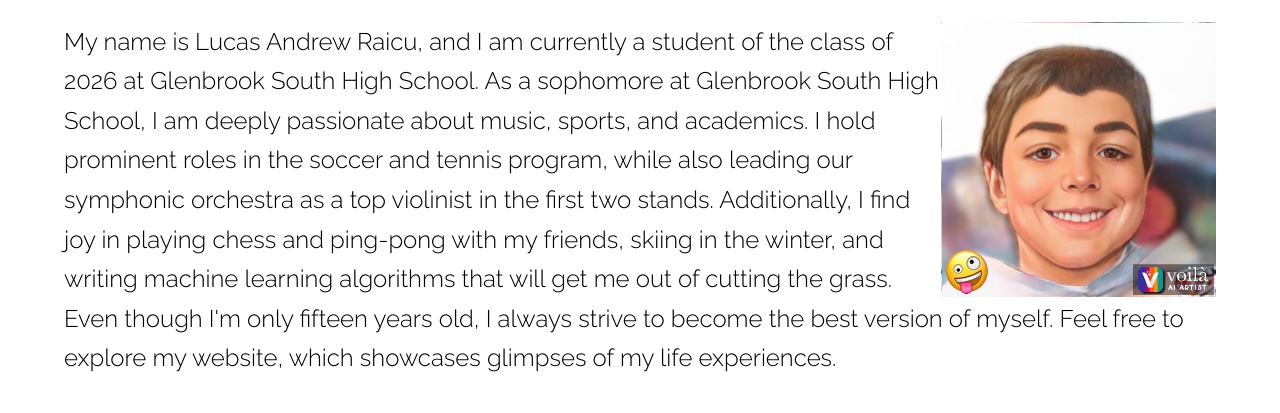
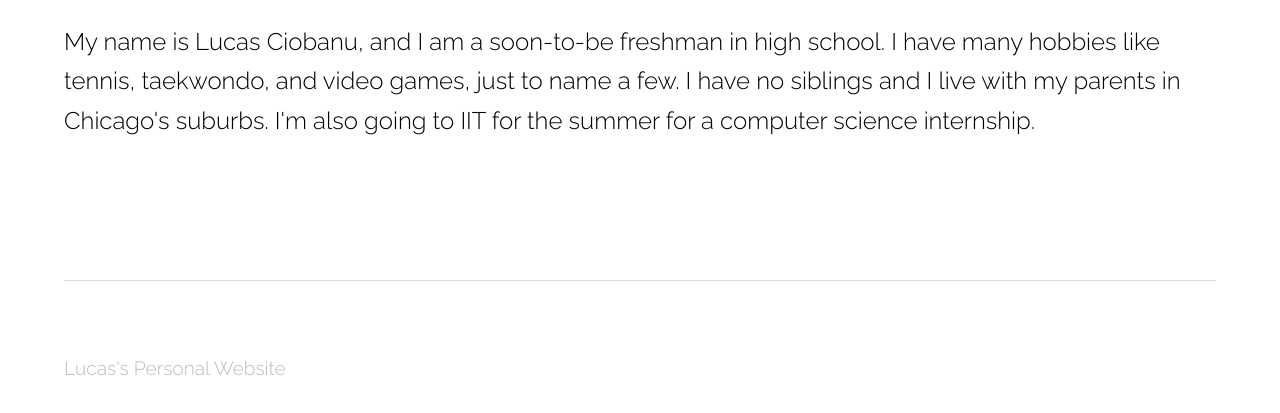
Before and after one commit to LucasCiob/LucasCiob.github.io, a plain HTML site: page index.html in a window 1280 px wide. Shown: the part 635-1048 px from the top of the page. Drawn offline with Linux system fonts and the light colour scheme.

Commit message:
Update index.html

```diff
--- a/index.html
+++ b/index.html
@@ -59,11 +59,7 @@
 							</header>
 							<font size="+2">
 							<p>
-							<img src="images/Lucas-Cartoon.jpg" alt="Lucas Photo" align=right width=275>
-							My name is Lucas Andrew Raicu, and I am currently a student of the class of 2026 at Glenbrook South High  School. As a sophomore at Glenbrook South High School, I am deeply passionate about music, sports, and academics.
-							I hold prominent roles in the soccer and tennis program, while also leading our symphonic orchestra as a top violinist in the first two stands. Additionally, I find joy in playing chess and ping-pong with my friends,
-							skiing in the winter, and writing machine learning algorithms that will get me out of cutting the grass. Even though I'm only fifteen years old, I  always strive to become the best version of myself. Feel free to explore my website,
-							which showcases glimpses of my life experiences.</p>
+							My name is Lucas Ciobanu, and I am a soon-to-be freshman in high school. I have many hobbies like tennis, taekwondo, and video games, just to name a few. I have no siblings and I live with my parents in Chicago's suburbs. I'm also going to IIT for the summer for a computer science internship.</p>
 
 						</article>
 
```
